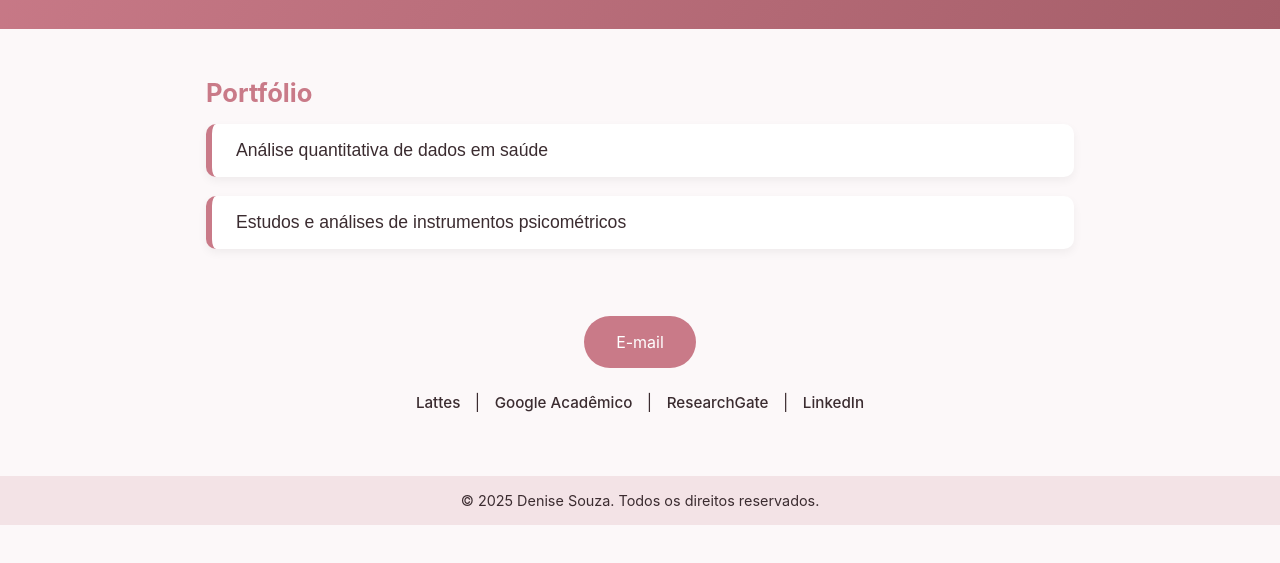
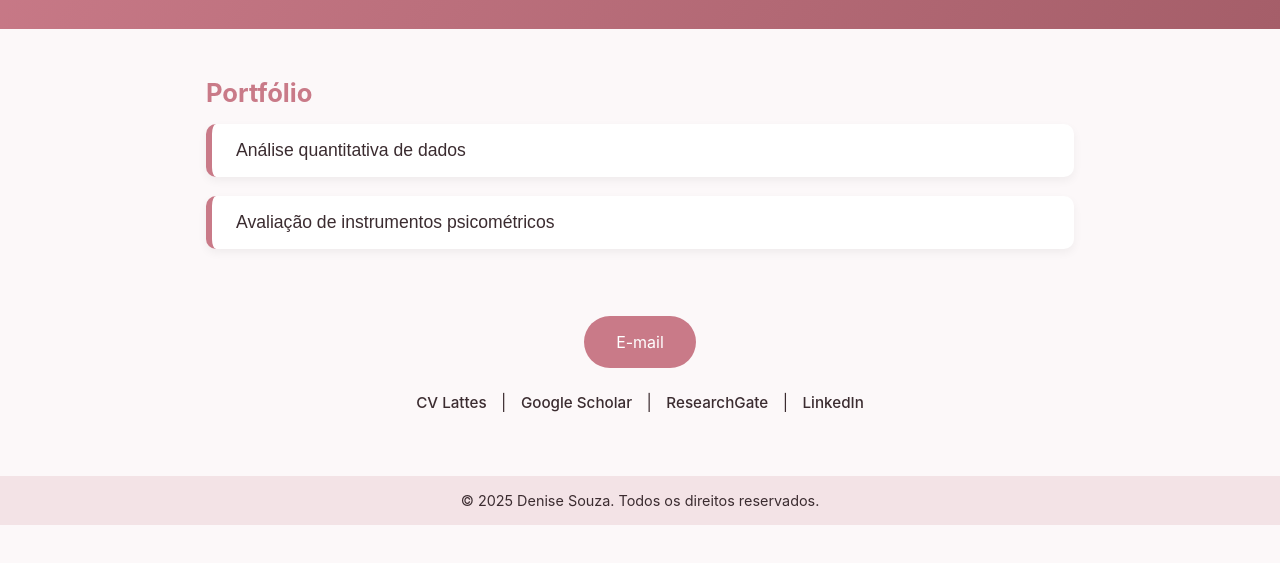
Before and after one commit to souzades/consultant, a plain HTML site: page index.html in a window 1280 px wide. Shown: the part 151-714 px from the top of the page. Drawn offline with Linux system fonts and the light colour scheme.

Commit message:
Update index.html

```diff
--- a/index.html
+++ b/index.html
@@ -189,19 +189,19 @@
   <section>
     <h2>Portfólio</h2>
 
-    <button class="accordion">Análise quantitativa de dados em saúde</button>
+    <button class="accordion">Análise quantitativa de dados</button>
     <div class="panel">
       <p>
-        Estratégias de análises descritivas e inferenciais, modelagem por regressão, análise fatorial, machine learning e outros métodos utilizando linguagem R.
+        Análise quantitativa de dados em saúde, estratégias de análises descritivas e inferenciais, modelagem por regressão, análise fatorial, machine learning e outros métodos utilizando linguagem R.
         Construção e organização de bases de dados.
         Interpretação, visualização e relato de resultados.
       </p>
     </div>
 
-    <button class="accordion">Estudos e análises de instrumentos psicométricos</button>
+    <button class="accordion">Avaliação de instrumentos psicométricos</button>
     <div class="panel">
       <p>
-        Estudos de construção, adaptação, validade e fidedignidade de instrumentos psicométricos aplicados a contextos diversos.
+        Elaboração e análises de validade e fidedignidade de instrumentos psicométricos aplicados a contextos diversos.
       </p>
     </div>
 
@@ -212,8 +212,8 @@
 
       <div class="social-links">
         <p>
-          <a href="http://lattes.cnpq.br/4859178862619817" target="_blank">Lattes</a> |
-          <a href="https://scholar.google.com/citations?user=nf6DXDwAAAAJ&hl=pt-BR" target="_blank">Google Acadêmico</a> |
+          <a href="http://lattes.cnpq.br/4859178862619817" target="_blank">CV Lattes</a> |
+          <a href="https://scholar.google.com/citations?user=nf6DXDwAAAAJ&hl=pt-BR" target="_blank">Google Scholar</a> |
           <a href="https://www.researchgate.net/profile/Denise-Souza-9?ev=hdr_xprf" target="_blank">ResearchGate</a> |
           <a href="https://www.linkedin.com/in/denise-souza-24875027b/" target="_blank">LinkedIn</a>
         </p>
```
